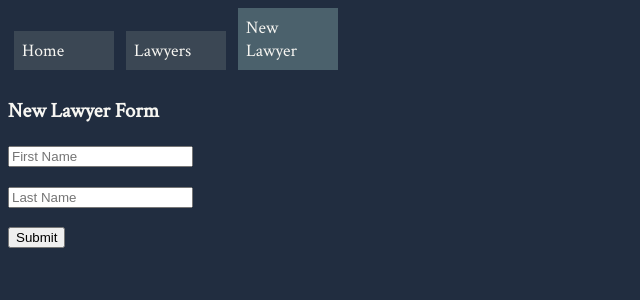
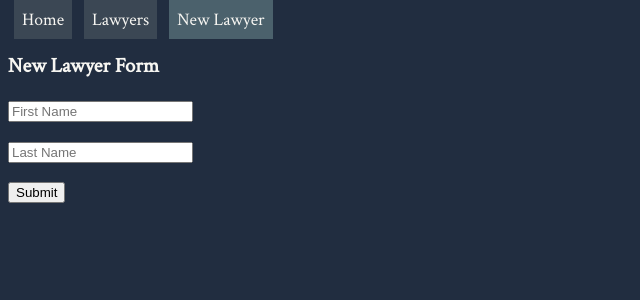
Before and after one commit to rregalado17/litigation-manager-frontend, a React (Create React App) app: page /lawyers/new in a window 1280 px wide. Shown: the top 300 px of the page, without its empty margins (0-640 px from the left). Built offline with nearby package versions, Linux system fonts and the light colour scheme; no server answers.

Commit message:
add scss style sheet

```diff
--- a/src/App.css
+++ b/src/App.css
@@ -1,8 +1,8 @@
-* {
+/* * {
   -webkit-box-sizing: border-box;
           box-sizing: border-box;
   list-style: none;
-}
+} */
 
 :root {
   --color-primary: #191d2d;
@@ -35,13 +35,13 @@ body {
   font-family: inherit;
 }
 
-.link {
+/* .link {
   width: '100px';
   padding: '8px';
   margin: '0 6px 6px';
   background: '#3b4754';
   color: '#f7f6f2';
-}
+} */
 
 /* section {
   min-height: 100vh;
@@ -77,7 +77,7 @@ a {
     position: relative;
 }
 
-.h-shape{
+/* .h-shape{
   transition: all .4s ease-in-out;
   width: 65%;
   height: 100%;
@@ -87,9 +87,9 @@ a {
   top: 0;
   z-index: -1;
   clip-path: polygon(0 0, 46% 0, 79% 100%, 0% 100%);
-}
+} */
 
-.image{
+/* .image{
   border-radius: var(--br-sm-2);
   height: 90%;
   width: 68%;
@@ -104,4 +104,4 @@ img{
   object-fit: cover;
   transition: all .4s ease-in-out;
   filter: grayscale(100%);
-}
+} */
--- a/src/App.js
+++ b/src/App.js
@@ -3,12 +3,11 @@ import {
   BrowserRouter as Router,
   Route
 } from 'react-router-dom';
-import './App.css';
+import './App.scss';
+import './components/styles.scss'
 import Home from './components/Home'
 import LawyersContainer from './containers/LawyersContainer'
 import NavBar from './components/NavBar'
-
-
 
 
 class App extends React.Component {
--- /dev/null
+++ b/src/App.scss
@@ -0,0 +1,61 @@
+* {
+    -webkit-box-sizing: border-box;
+            box-sizing: border-box;
+    list-style: none;
+}
+
+:root {
+    --color-primary: #191d2d;
+    --color-secondary: #27AE60;
+    --color-white: #FFFFFF;
+    --color-black: #000;
+    --color-grey0: #f8f8f8;
+    --color-grey1: #dbe1e8;
+    --color-grey2: #b2becd;
+    --color-grey3: #6c7983;
+    --color-grey4: #454e56;
+    --color-grey5: #2a2e35;
+    --color-grey6: #12181B;
+    --br-sm-2: 14px;
+    --box-shadow-1: 0 3px 15px rgba(0,0,0,.3);
+}
+
+body {
+    background-color: #212d40;
+    font-size: 1.1rem;
+    color: #f7f6f2;
+    transition: all .4s ease-in-out;
+    font-family: 'Crimson Text', serif;
+}
+
+.header-content{
+    display: grid;
+    grid-template-columns: repeat(2, 1fr);
+    height: 100%;
+    .left-header{
+        display: flex;
+        align-items: center;
+        position: relative;
+        .h-shape{
+            transition: all .4s ease-in-out;
+            width: 65%;
+            height: 100%;
+            background-color: var(--color-secondary);
+            position: absolute;
+            left: 0;
+            top: 0;
+            z-index: -1;
+            clip-path: polygon(0 0, 46% 0, 79% 100%, 0% 100%);
+        }
+        img {
+            width: 100%;
+            height: 100%;
+            object-fit: cover;
+            transition: all .4s ease-in-out;
+            filter: grayscale(100%);
+            &:hover{
+                filter: grayscale(0);
+            }
+        }
+    }
+}
--- a/src/components/Home.js
+++ b/src/components/Home.js
@@ -5,10 +5,15 @@ import lawoffice from '../img/lawoffice.jpeg'
         return (
         <div className='header-content'>
             <h1>Home Page</h1>
+            <div className='h-shape'></div>
             <div className='left-header'>
-                <img src={lawoffice} alt="Law Office"/>
+                <img className='image' src={lawoffice} alt="Law Office"/>
             </div>
-            <p>Welcome to Litigation Manager. You can use the navigation bar to navigate through the list of lawyers to view their matters, create new lawyers, and view litigation information.</p>
+            <div className='right-header'>
+                <p>Welcome to Litigation Manager.
+                You can use the navigation bar to navigate through
+                the list of lawyers to view their matters, create new lawyers, and view litigation information.</p>
+            </div>
         </div>
         );
     };
--- a/src/components/NavBar.js
+++ b/src/components/NavBar.js
@@ -15,6 +15,7 @@ const NavBar = (  ) => {
   return (
     <div className="navbar">
       <NavLink
+        className='link'
         to="/"
         exact style={link}
         activeStyle={{background: '#4b616c'}}
--- a/src/index.js
+++ b/src/index.js
@@ -6,7 +6,7 @@ import { Provider } from 'react-redux';
 import { BrowserRouter as Router } from 'react-router-dom';
 import lawyerReducer from './reducers/lawyerReducer';
 import App from './App';
-import './App.css';
+import './App.scss';
 
 
 const composeEnhancers = window.__REDUX_DEVTOOLS_EXTENSION_COMPOSE__ || compose;
```
